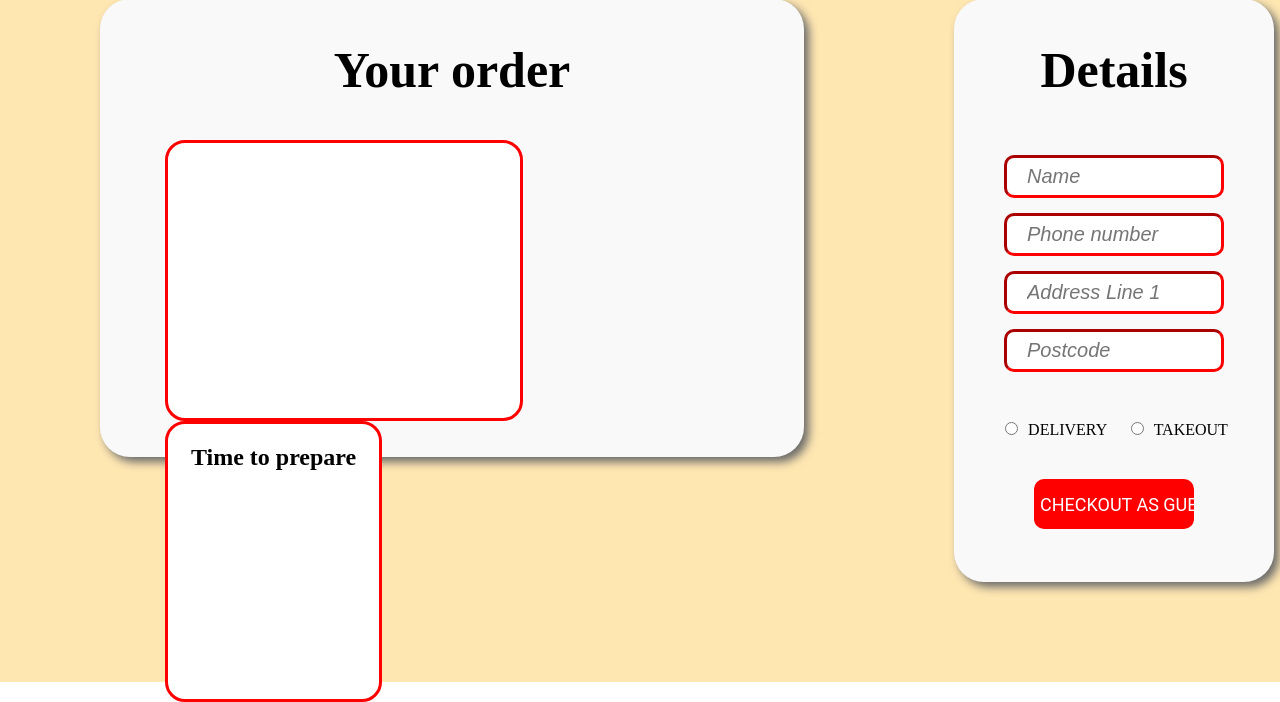
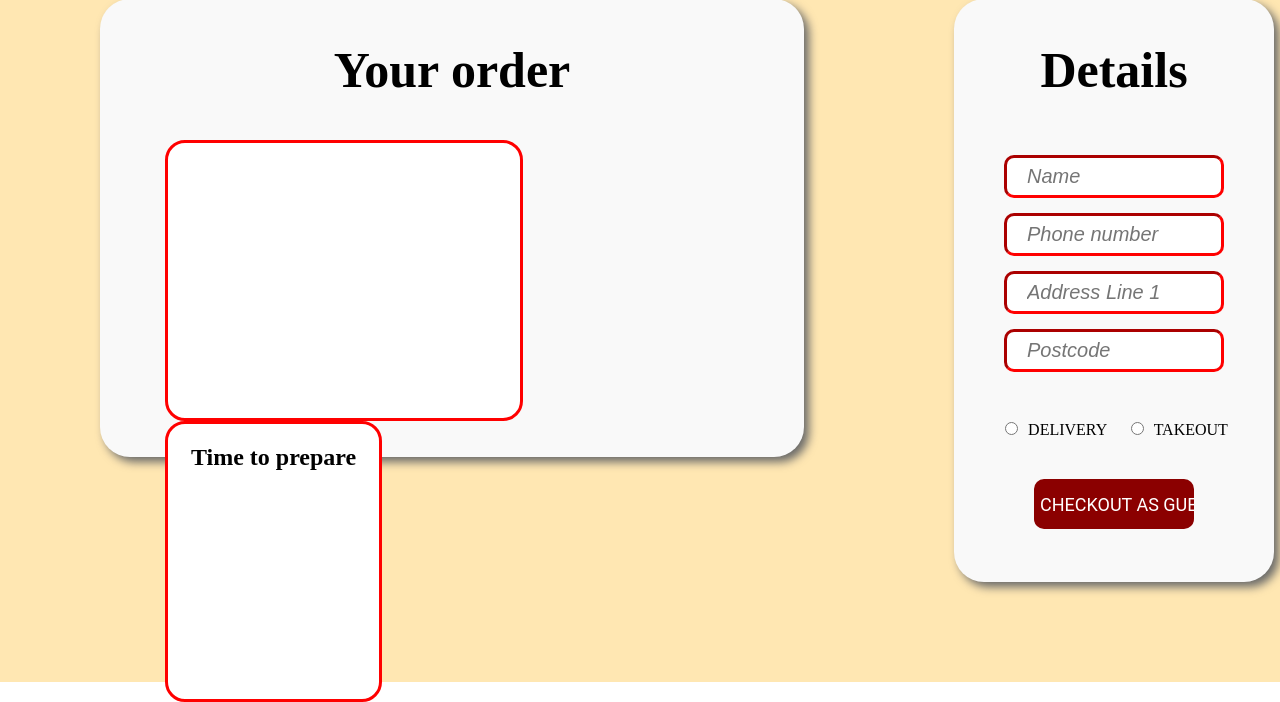
Before and after one commit to nixxxo/PizzaPal-Streamlined-Online-Ordering-Smart-Oven-Integration, a Python web app: template templates/dashboard.html in a window 1280 px wide, with the pointer over the restyled element. Shown: the part 241-943 px from the top of the page. Run offline with Jinja, Linux system fonts and the light colour scheme; the template is opened without the code that fills it, so the values that code supplies are empty.

Commit message:
I will leave this like that - I will need a feedback about potential changes and fixes but it seems alright just prob will need to change margins on the pizza boxes and see how it looks on different devices - v2 (i made 2 websites) (fixed some errors by webstorm) (ok now final)

```diff
--- a/static/dashboard.css
+++ b/static/dashboard.css
@@ -137,6 +137,10 @@ input[type=submit] {
     font-size: large;
 }
 
+input[type=submit]:hover {
+    background-color: darkred;
+}
+
 input:placeholder-shown {
     font-style: italic;
 }
```
